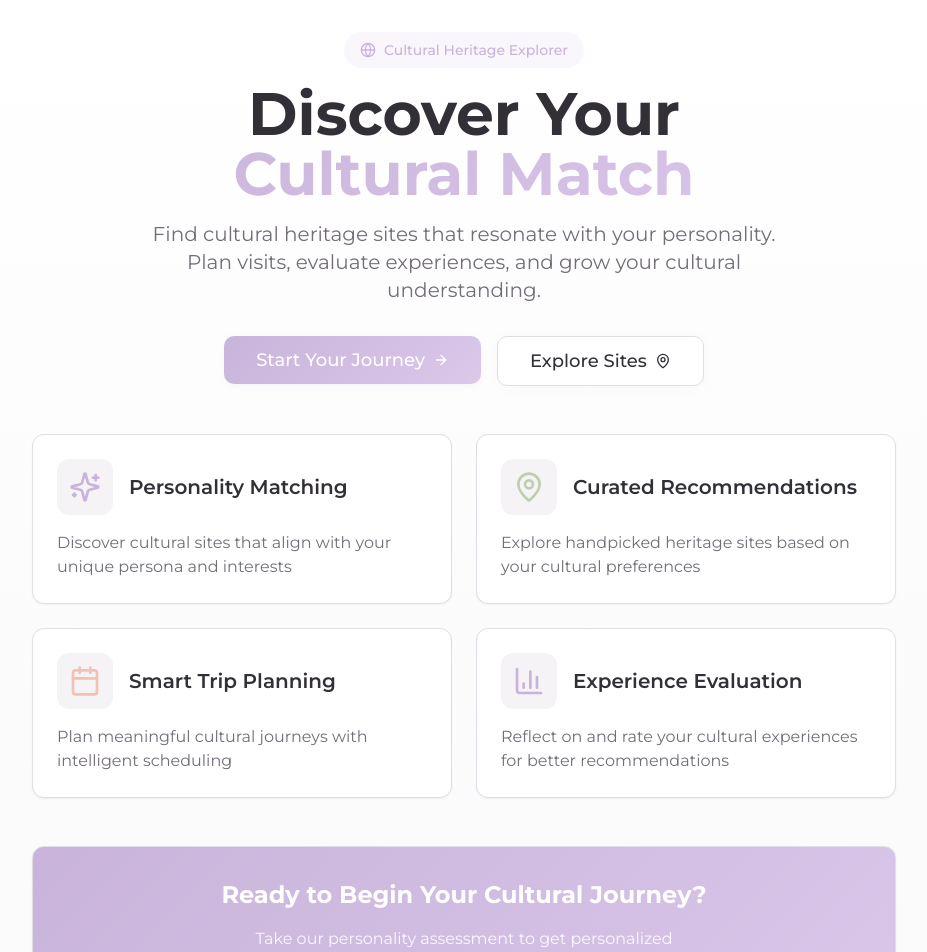
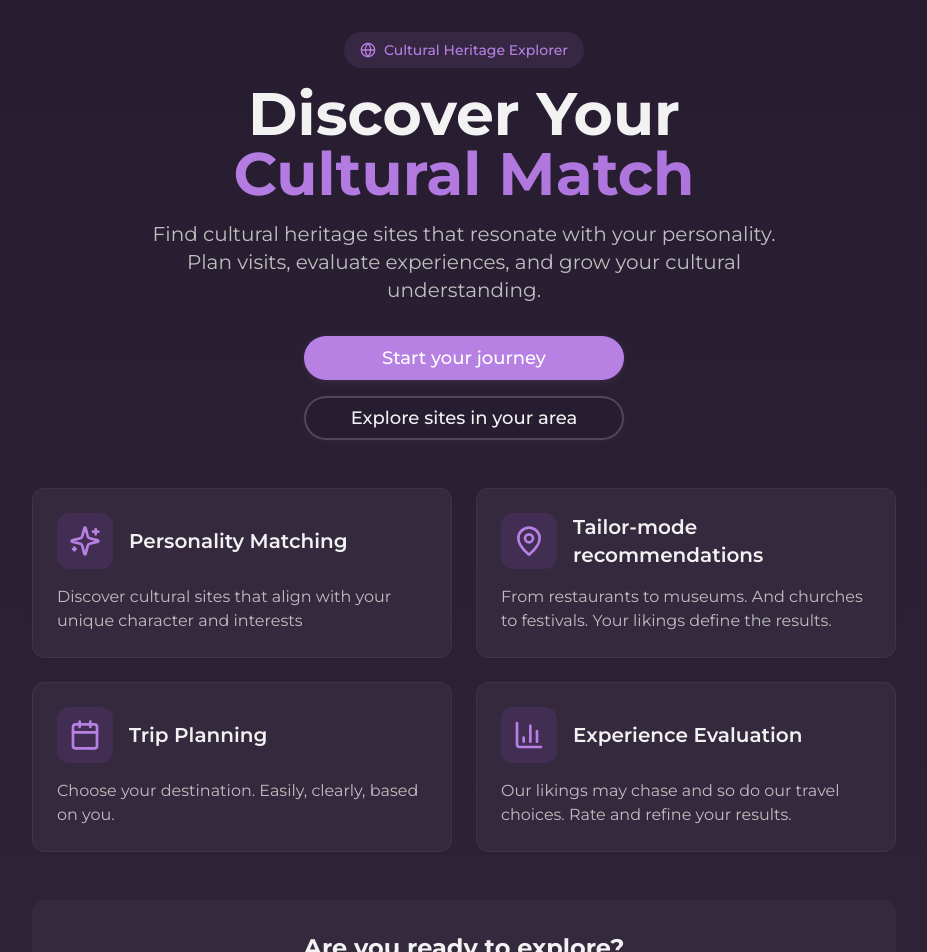
Before and after one commit to ux-fotisp/heritage-persona-explore, a React (Vite) app: page / in a window 1280 px wide. Shown: the top 952 px of the page, without its empty margins (176-1103 px from the left). Built offline with nearby package versions, Linux system fonts and the light colour scheme.

Commit message:
Refactor: Apply Figma design to PWA
Update colors and text styles to match the provided Figma design.

```diff
--- a/src/index.css
+++ b/src/index.css
@@ -10,11 +10,11 @@
 
 @layer base {
   :root {
-    /* Core Brand Colors - Soft Pastel Purple */
-    --primary: 273 35% 78%;        /* Soft pastel purple */
+    /* Core Brand Colors - Dark Purple Theme */
+    --primary: 273 65% 70%;        /* Purple button color */
     --primary-foreground: 0 0% 100%;
-    --primary-hover: 273 40% 72%;   /* Slightly deeper on hover */
-    --primary-glow: 273 45% 85%;    /* Lighter glow variant */
+    --primary-hover: 273 70% 75%;   /* Lighter on hover */
+    --primary-glow: 273 60% 65%;    /* Darker glow variant */
 
     /* Complementary Colors */
     --sage: 95 25% 75%;             /* Soft sage green */
@@ -22,23 +22,23 @@
     --coral: 15 70% 82%;            /* Soft coral accent */
     --coral-foreground: 15 35% 35%;
 
-    /* Neutral Base */
-    --background: 0 0% 100%;
-    --foreground: 273 8% 20%;       /* Deep purple-gray for text */
+    /* Dark Theme Base */
+    --background: 273 25% 15%;      /* Dark purple background */
+    --foreground: 0 0% 95%;         /* Light text */
 
     /* Surface Colors */
-    --card: 0 0% 100%;
-    --card-foreground: 273 8% 20%;
-    --popover: 0 0% 100%;
-    --popover-foreground: 273 8% 20%;
+    --card: 273 20% 20%;            /* Dark purple card background */
+    --card-foreground: 0 0% 95%;    /* Light text on cards */
+    --popover: 273 20% 20%;
+    --popover-foreground: 0 0% 95%;
 
     /* Interactive States */
-    --secondary: 273 15% 96%;       /* Very light purple tint */
-    --secondary-foreground: 273 8% 20%;
-    --muted: 273 10% 95%;           /* Subtle purple background */
-    --muted-foreground: 273 5% 45%;
-    --accent: 95 20% 92%;           /* Light sage accent */
-    --accent-foreground: 95 15% 25%;
+    --secondary: 273 30% 25%;       /* Slightly lighter purple */
+    --secondary-foreground: 0 0% 95%;
+    --muted: 273 20% 18%;           /* Muted dark purple */
+    --muted-foreground: 0 0% 75%;   /* Muted light text */
+    --accent: 273 25% 22%;          /* Accent purple */
+    --accent-foreground: 0 0% 95%;
 
     /* Status Colors */
     --destructive: 0 65% 70%;       /* Soft coral-red */
@@ -49,15 +49,15 @@
     --success-foreground: 0 0% 100%;
 
     /* Border & Input */
-    --border: 273 15% 88%;
-    --input: 273 15% 88%;
-    --ring: 273 35% 78%;
+    --border: 273 20% 25%;          /* Purple borders */
+    --input: 273 20% 25%;
+    --ring: 273 65% 70%;
 
     /* Gradients */
     --gradient-primary: linear-gradient(135deg, hsl(var(--primary)), hsl(var(--primary-glow)));
     --gradient-sage: linear-gradient(135deg, hsl(var(--sage)), hsl(95 30% 82%));
     --gradient-coral: linear-gradient(135deg, hsl(var(--coral)), hsl(15 75% 88%));
-    --gradient-hero: linear-gradient(180deg, hsl(var(--background)), hsl(273 15% 98%));
+    --gradient-hero: linear-gradient(180deg, hsl(var(--background)), hsl(273 20% 18%));
 
     /* Shadows */
     --shadow-soft: 0 4px 20px -4px hsl(var(--primary) / 0.15);
--- a/src/pages/Index.tsx
+++ b/src/pages/Index.tsx
@@ -10,22 +10,22 @@ const Index = () => {
     {
       icon: <Sparkles className="h-8 w-8 text-primary" />,
       title: "Personality Matching",
-      description: "Discover cultural sites that align with your unique persona and interests"
+      description: "Discover cultural sites that align with your unique character and interests"
     },
     {
-      icon: <MapPin className="h-8 w-8 text-sage" />,
-      title: "Curated Recommendations",
-      description: "Explore handpicked heritage sites based on your cultural preferences"
+      icon: <MapPin className="h-8 w-8 text-primary" />,
+      title: "Tailor-mode recommendations",
+      description: "From restaurants to museums. And churches to festivals. Your likings define the results."
     },
     {
-      icon: <Calendar className="h-8 w-8 text-coral" />,
-      title: "Smart Trip Planning",
-      description: "Plan meaningful cultural journeys with intelligent scheduling"
+      icon: <Calendar className="h-8 w-8 text-primary" />,
+      title: "Trip Planning",
+      description: "Choose your destination. Easily, clearly, based on you."
     },
     {
       icon: <BarChart3 className="h-8 w-8 text-primary" />,
       title: "Experience Evaluation",
-      description: "Reflect on and rate your cultural experiences for better recommendations"
+      description: "Our likings may chase and so do our travel choices. Rate and refine your results."
     }
   ];
 
@@ -54,25 +54,22 @@ const Index = () => {
               </p>
             </div>
 
-            <div className="flex flex-col sm:flex-row gap-4 justify-center">
+            <div className="flex flex-col gap-4 justify-center max-w-xs mx-auto">
               <Button
-                variant="hero"
                 size="lg"
                 onClick={() => navigate("/onboarding")}
-                className="text-lg px-8 py-6"
+                className="text-lg px-8 py-4 bg-primary hover:bg-primary-hover text-primary-foreground rounded-full"
               >
-                Start Your Journey
-                <ArrowRight className="h-5 w-5" />
+                Start your journey
               </Button>
 
               <Button
                 variant="outline"
                 size="lg"
                 onClick={() => navigate("/discover")}
-                className="text-lg px-8 py-6"
+                className="text-lg px-8 py-4 border-2 border-foreground/20 text-foreground hover:bg-foreground/10 rounded-full"
               >
-                Explore Sites
-                <MapPin className="h-5 w-5" />
+                Explore sites in your area
               </Button>
             </div>
           </div>
@@ -100,22 +97,20 @@ const Index = () => {
           </div>
 
           {/* Call to Action */}
-          <Card className="bg-gradient-primary text-primary-foreground">
+          <Card className="bg-card text-card-foreground border-0">
             <CardContent className="p-8 text-center space-y-4">
-              <h2 className="text-2xl font-bold">
-                Ready to Begin Your Cultural Journey?
+              <h2 className="text-2xl font-bold text-foreground">
+                Are you ready to explore?
               </h2>
-              <p className="text-primary-foreground/90 max-w-md mx-auto">
-                Take our personality assessment to get personalized heritage site recommendations.
+              <p className="text-muted-foreground max-w-md mx-auto">
+                Take a tour to explore what we offer and start today
               </p>
               <Button
-                variant="secondary"
                 size="lg"
                 onClick={() => navigate("/onboarding")}
-                className="mt-4"
+                className="mt-4 bg-primary hover:bg-primary-hover text-primary-foreground rounded-full px-8 py-4"
               >
-                Get Started Now
-                <Sparkles className="h-5 w-5" />
+                Start your chat
               </Button>
             </CardContent>
           </Card>
```
